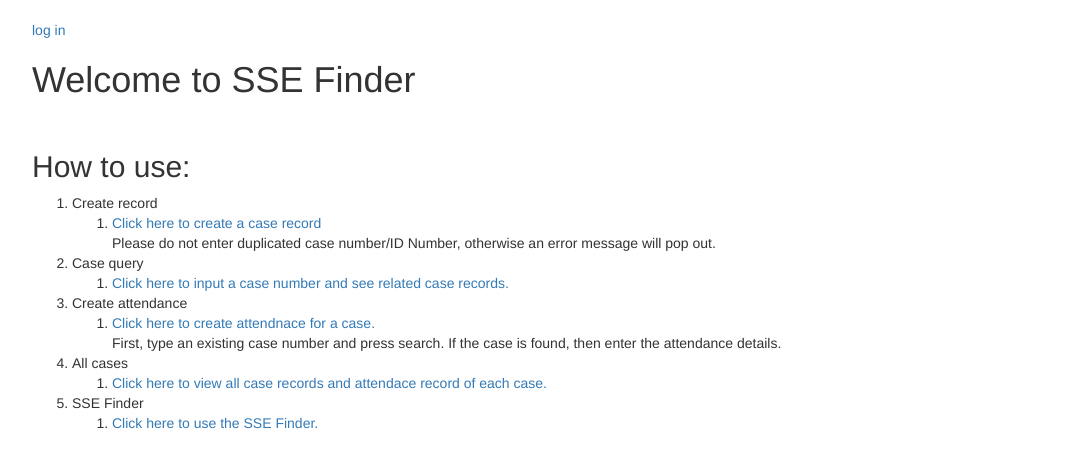
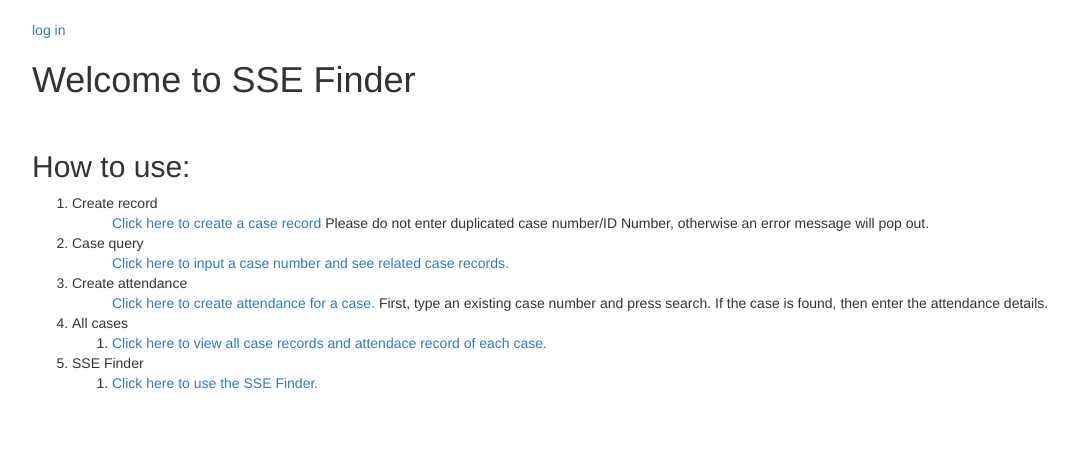
Before and after one commit to Felix-Ku/COMP3297-SSEFinder, a Django app: page /CovidDataPortal/home/ in a window 1280 px wide. Shown: the part 52-520 px from the top of the page, without its empty margins (38-1116 px from the left). Run offline with Django 3.2, Linux system fonts and the light colour scheme; parts of the project's set-up code (start-up, migrations or seed data) failed here and were passed over; some libraries are stand-ins or nearby versions.

Commit message:
update index.html

```diff
--- a/templates/index.html
+++ b/templates/index.html
@@ -7,21 +7,21 @@
   <h2>How to use:</h2>
   <ol>
     <li>Create record<ol>
-        <li><a href="{% url 'Create_record' %}">Click here to create a case record</a></li>
+        <a href="{% url 'Create_record' %}">Click here to create a case record</a>
         Please do not enter duplicated case number/ID Number, otherwise an error message will pop out.
       </ol></li>
     <li>Case query<ol>
-        <li><a href="{% url 'Case_query' %}">Click here to input a case number and see related case records.</a></li>
+        <a href="{% url 'Case_query' %}">Click here to input a case number and see related case records.</a>
       </ol></li>
       <li>Create attendance<ol>
-        <li><a href=" ">Click here to create attendnace for a case.</a></li>
+        <a href="{% url 'Create_attendance' %}">Click here to create attendance for a case.</a>
         First, type an existing case number and press search. If the case is found, then enter the attendance details.
       </ol></li>
       <li>All cases<ol>
-        <li><a href=" ">Click here to view all case records and attendace record of each case.</a></li>
+        <li><a href="{% url 'All_cases' %}">Click here to view all case records and attendace record of each case.</a></li>
       </ol></li>
       <li>SSE Finder<ol>
-        <li><a href=" ">Click here to use the SSE Finder.</a></li>
+        <li><a href="{% url 'SSE_Finder' %}">Click here to use the SSE Finder.</a></li>
       </ol></li>
   </ol>
 
```
